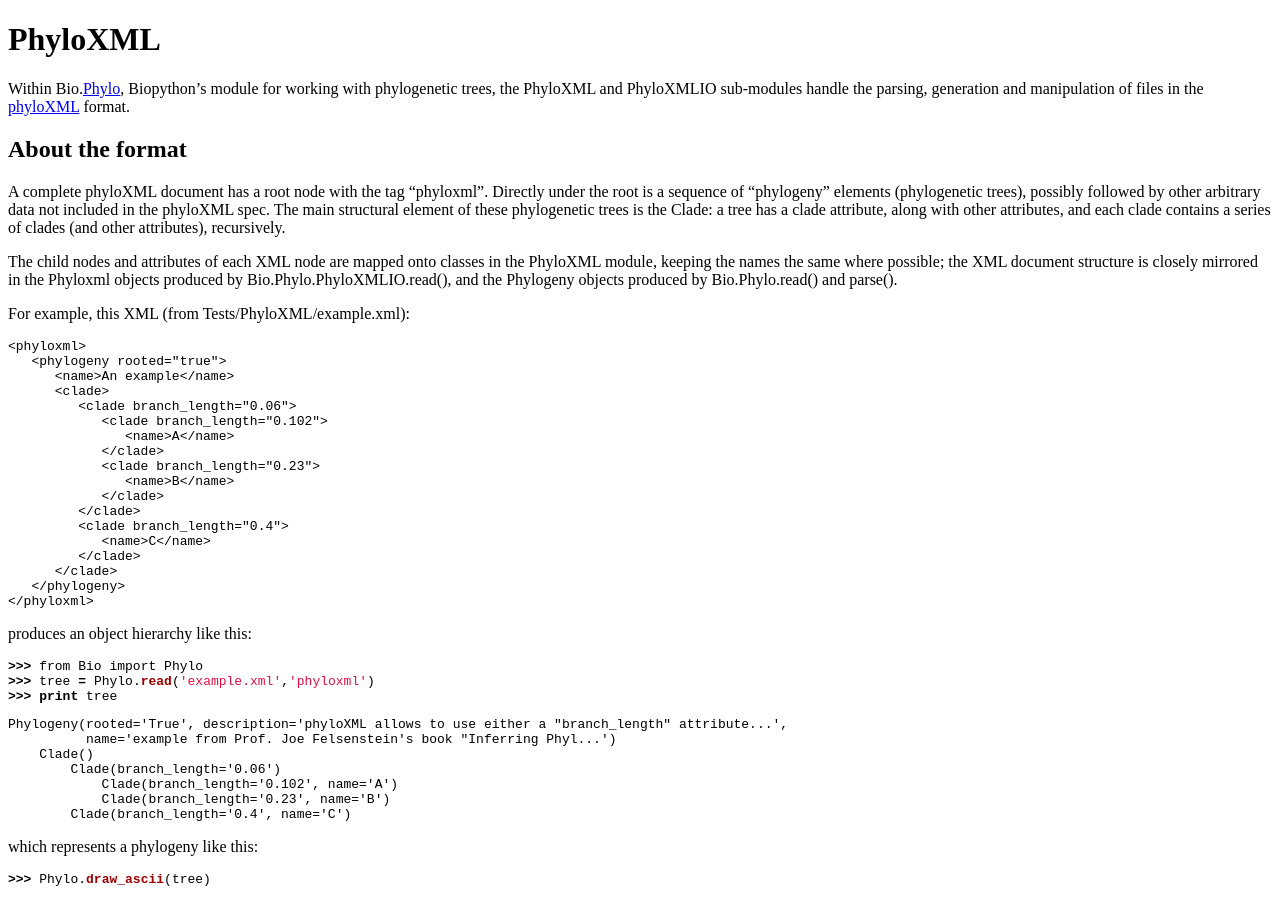
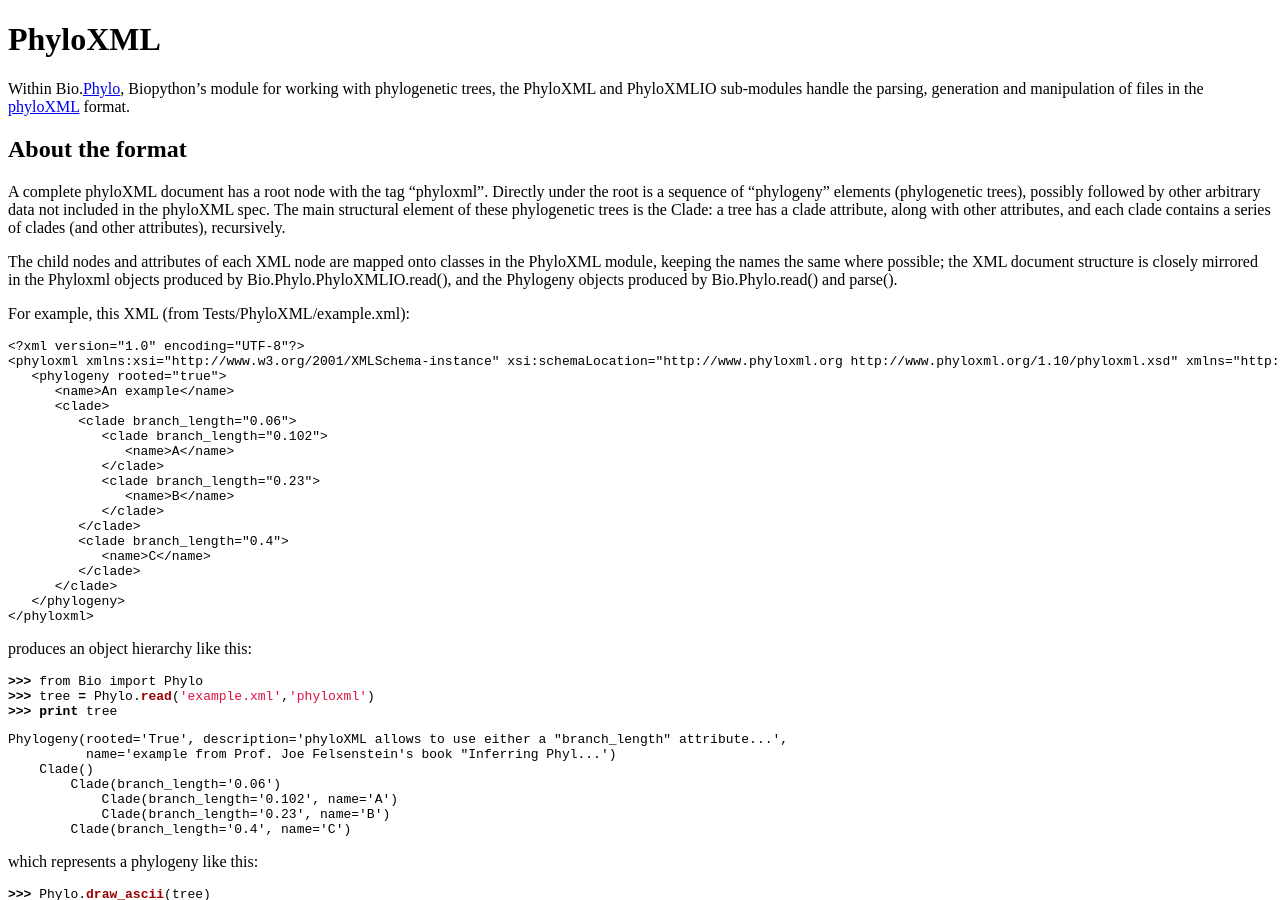
Before and after one commit to biopython/biopython.github.io, a Jekyll site: the page built from wiki/PhyloXML.md, in a window 1280 px wide and 900 px high. Built offline with Jekyll 4.4.1, drawn with Linux system fonts in a browser that asks for light colours.

Commit message:
This is what I had to do in order to get the example to work

```diff
--- a/wiki/PhyloXML.md
+++ b/wiki/PhyloXML.md
@@ -28,7 +28,8 @@ produced by Bio.Phylo.read() and parse().
 
 For example, this XML (from Tests/PhyloXML/example.xml):
 
-    <phyloxml>
+    <?xml version="1.0" encoding="UTF-8"?>
+    <phyloxml xmlns:xsi="http://www.w3.org/2001/XMLSchema-instance" xsi:schemaLocation="http://www.phyloxml.org http://www.phyloxml.org/1.10/phyloxml.xsd" xmlns="http://www.phyloxml.org">
        <phylogeny rooted="true">
           <name>An example</name>
           <clade>
```
Also changed, not shown: 1 other file.
